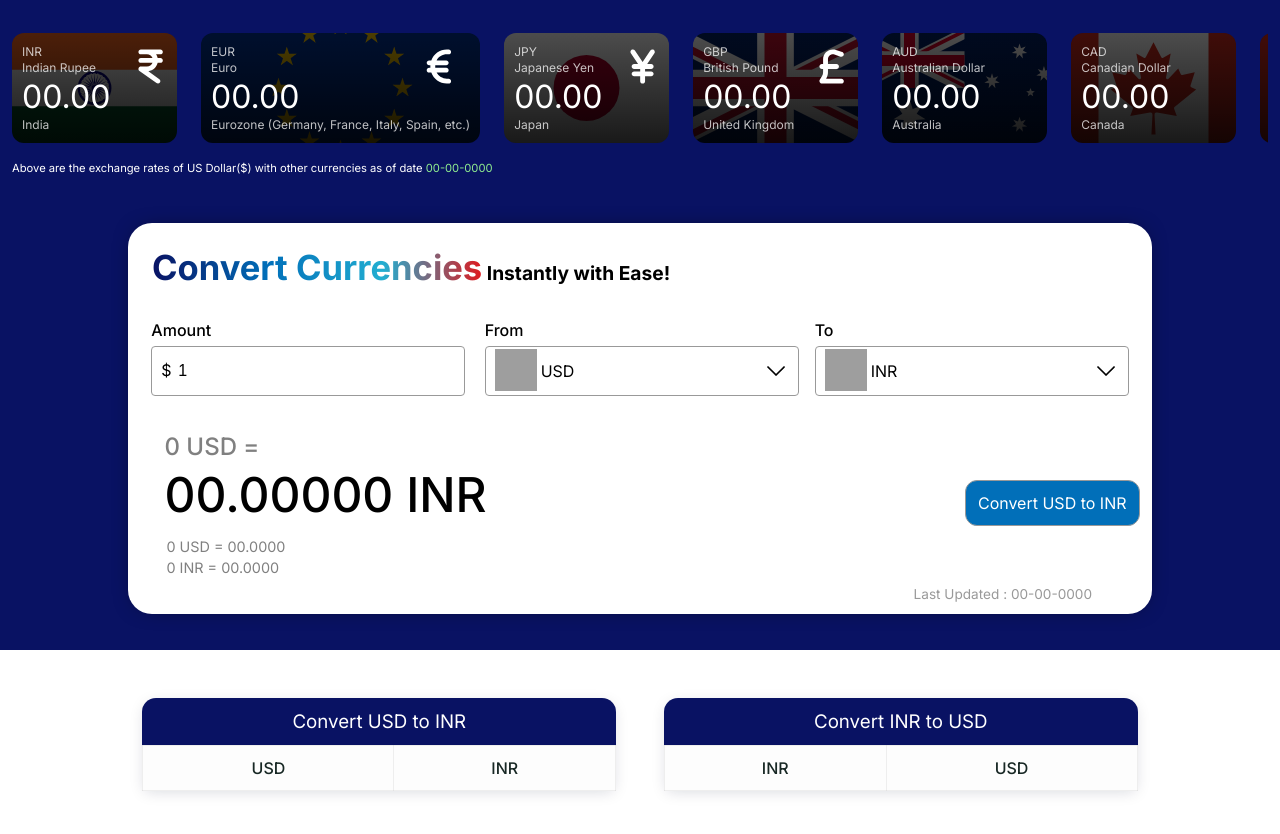
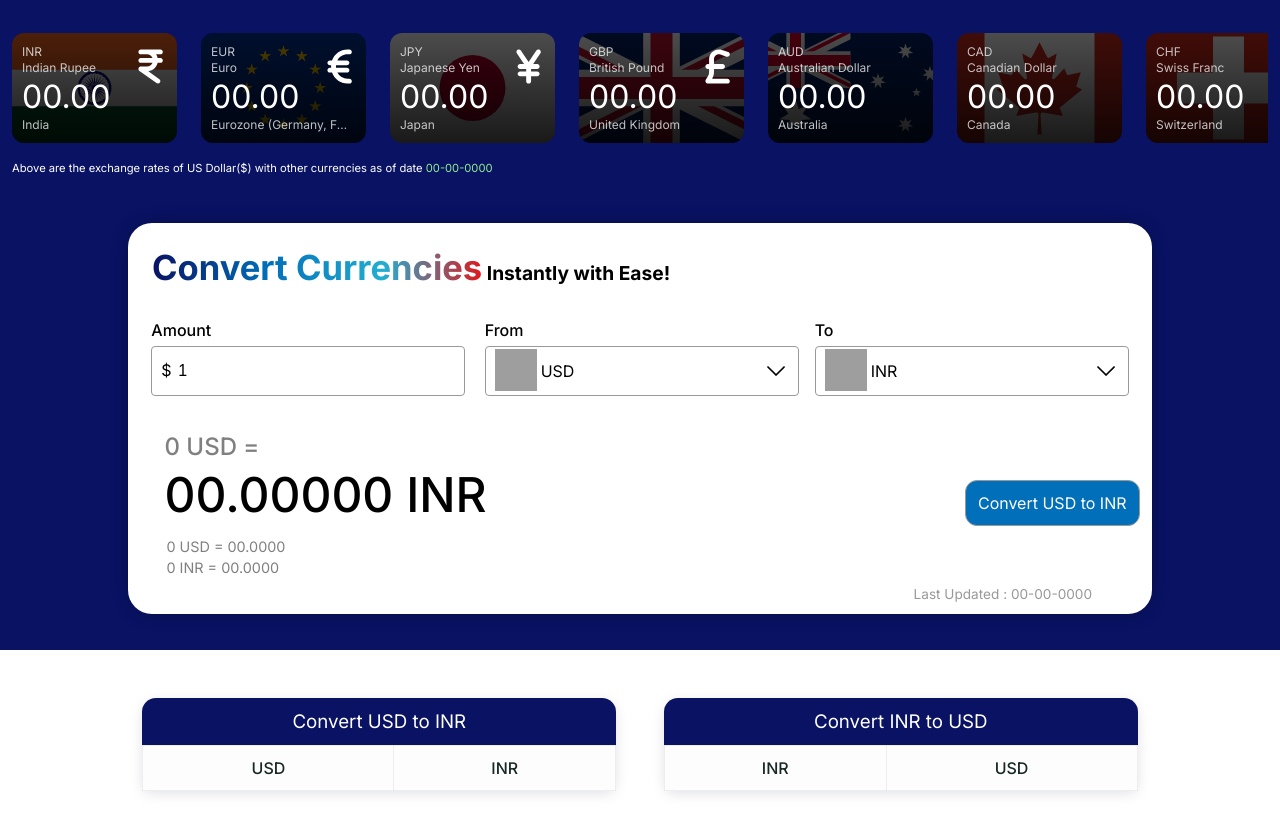
Before and after one commit to MohammadSameer01/currencyconverter, a plain HTML site: page index.html in a window 1280 px wide. Shown: the part 68-902 px from the top of the page. Drawn offline with Linux system fonts and the light colour scheme; no server answers; grey boxes are pictures that could not be loaded.

Commit message:
Update styles.css

```diff
--- a/styles.css
+++ b/styles.css
@@ -322,6 +322,8 @@ header {
   text-overflow: ellipsis;
   font-size: 0.75em;
   color: rgba(255, 255, 255, 0.75);
+
+  max-width: 140px;
 }
 .currencyRate div {
   font-size: 2em;
```
